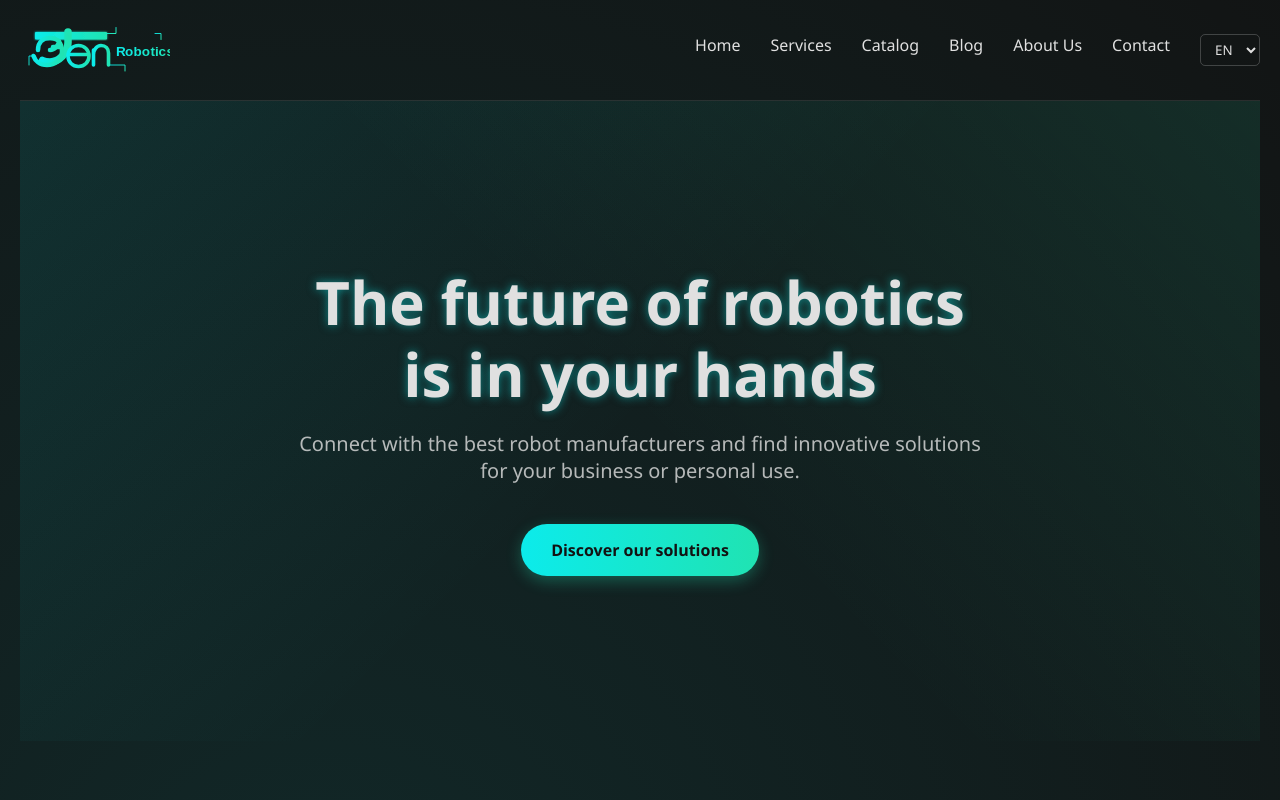
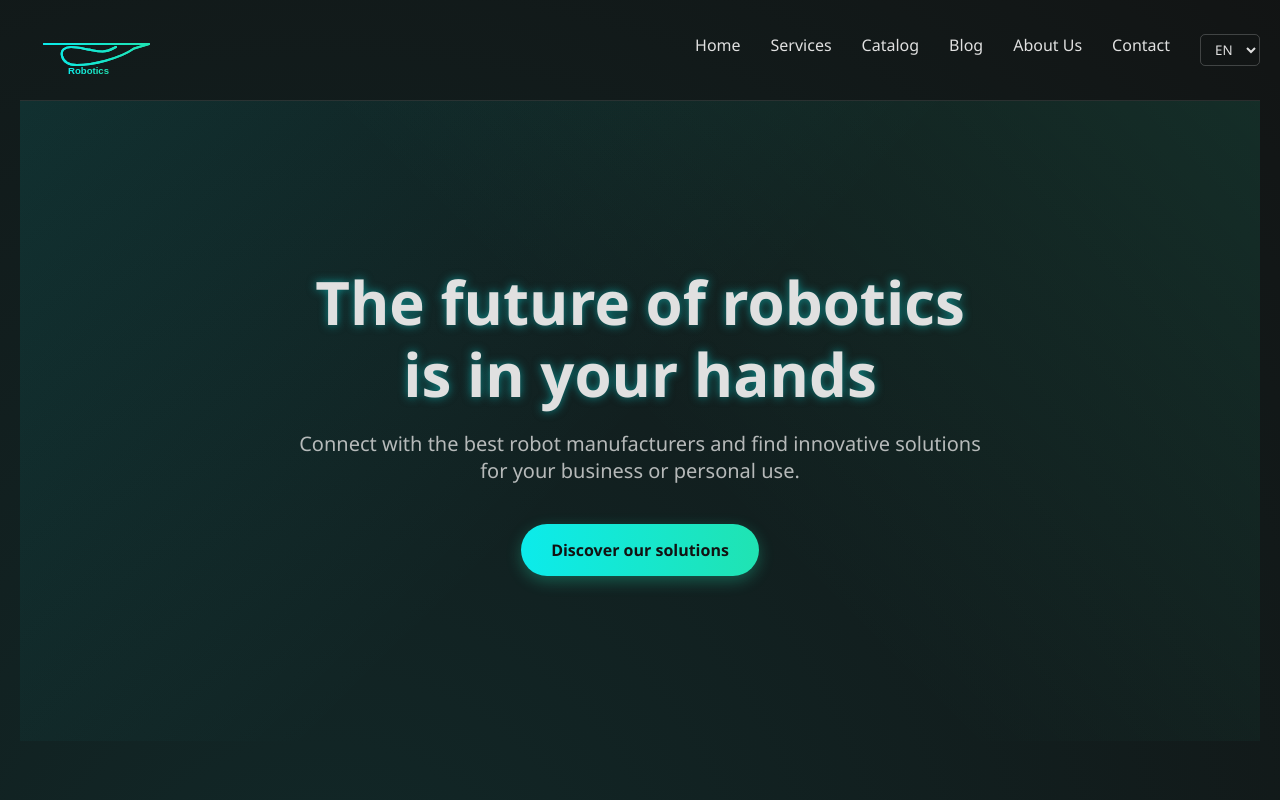
Before and after one commit to Taikibonnet/nextgen-robotics-website, a plain HTML site: page index.html in a window 1280 px wide. Shown: the top 800 px of the page. Drawn offline with Linux system fonts and the light colour scheme.

Commit message:
Update homepage with exact sketch-based TGen logo

```diff
--- a/index.html
+++ b/index.html
@@ -5,7 +5,7 @@
     <meta name="viewport" content="width=device-width, initial-scale=1.0">
     <title>TGen Robotics - Your partner in robotic solutions</title>
     <meta name="description" content="Connect with the best robot manufacturers and find innovative robotics solutions for your business or personal use.">
-    <link rel="icon" href="images/new-favicon.svg" type="image/svg+xml">
+    <link rel="icon" href="images/tgen-favicon.svg" type="image/svg+xml">
     <style>
         :root {
             --primary: #0cebeb;
@@ -617,8 +617,8 @@
     <div class="container">
         <header>
             <div class="logo">
-                <img src="images/new-logo-full.svg" alt="TGen Robotics Logo">
-                <img src="images/new-favicon.svg" alt="TGen Robotics" class="logo-mobile">
+                <img src="images/tgen-logo-exact.svg" alt="TGen Robotics Logo">
+                <img src="images/tgen-favicon.svg" alt="TGen Robotics" class="logo-mobile">
             </div>
             <nav>
                 <ul>
@@ -785,7 +785,7 @@
                 <div class="footer-column">
                     <h3>TGen Robotics</h3>
                     <p>Your partner in innovative robotic solutions for industry and individuals.</p>
-                    <img src="images/new-logo.svg" alt="TGen Robotics" style="height: 50px; margin-top: 20px;">
+                    <img src="images/tgen-logo-exact.svg" alt="TGen Robotics" style="height: 50px; margin-top: 20px;">
                 </div>
                 <div class="footer-column">
                     <h3>Quick Links</h3>
```
